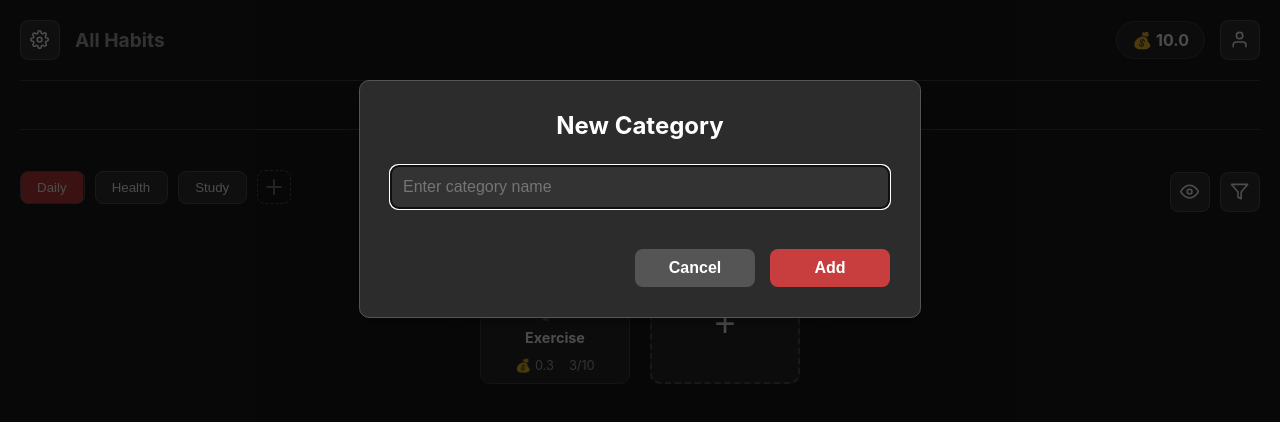
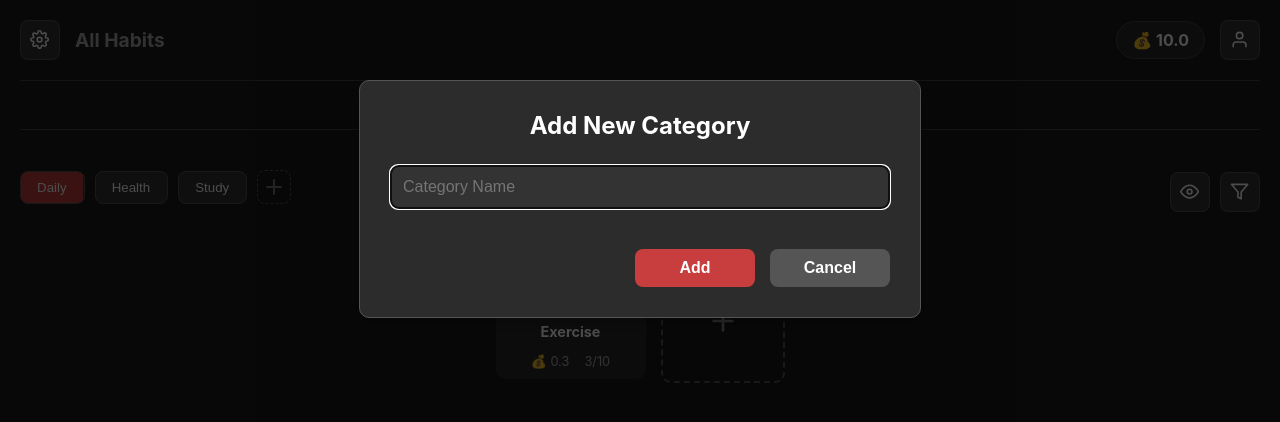
Before and after one commit to sath-vik/htc-ver1, a React (Vite) app: page / in a window 1280 px wide. Both pictures are taken after a click on the button 274 px from the left and 187 px from the top of the page. Shown: the top 422 px of the page. Built offline with nearby package versions, Linux system fonts and the light colour scheme.

Commit message:
add edit, delete for categories

```diff
--- a/src/App.jsx
+++ b/src/App.jsx
@@ -7,67 +7,10 @@ import ConfirmationModal from './components/ConfirmationModal/ConfirmationModal'
 import AddHabitPanel from './components/AddHabitPanel/AddHabitPanel';
 import TodoList from './components/TodoList/TodoList';
 import CalendarView from './components/CalendarView/CalendarView';
-
-const HabitsView = ({ habits, categories, activeCategory, setActiveCategory, onAddCategory, onDeleteCategory, filterType, showCompleted, onToggleShowCompleted, onFilterChange, showFilterMenu, setShowFilterMenu, completeHabit, resetHabit, onAddHabit, onEditHabit, onDeleteHabit }) => {
-  const filteredHabits = habits.filter(habit => {
-    const isCompleted = habit.dailyCompletions >= habit.targetCompletions;
-    if (habit.category !== activeCategory) return false;
-    if (!showCompleted && isCompleted) return false;
-    if (filterType === 'ongoing' && isCompleted) return false;
-    if (filterType === 'completed' && !isCompleted) return false;
-    return true;
-  });
-
-  return (
-    <>
-      <div className="top-bar">
-        <nav className="category-nav">
-          {categories.map(category => (
-            <div key={category} className="nav-button-group">
-              <button onClick={() => setActiveCategory(category)} className={`nav-button ${activeCategory === category ? 'active' : ''}`}>{category}</button>
-              <button onClick={() => onDeleteCategory(category)} className="delete-category-btn">
-                <span className="cross-icon">×</span>
-              </button>
-            </div>
-          ))}
-          <button onClick={onAddCategory} className="icon-button add-category-btn">
-            <FiPlus />
-          </button>
-        </nav>
-
-        <div className="actions-toolbar">
-          <button className="icon-button" onClick={onToggleShowCompleted}>
-            {showCompleted ? <FiEye /> : <FiEyeOff />}
-          </button>
-          <div className="filter-menu">
-            <button className="icon-button" onClick={() => setShowFilterMenu(!showFilterMenu)}><FiFilter /></button>
-            {showFilterMenu && (
-              <div className="filter-options">
-                <div className="filter-option" onClick={() => onFilterChange('all')}>All Habits</div>
-                <div className="filter-option" onClick={() => onFilterChange('ongoing')}>On-going</div>
-                <div className="filter-option" onClick={() => onFilterChange('completed')}>Completed</div>
-              </div>
-            )}
-          </div>
-        </div>
-      </div>
-
-      <div className="main-layout-container">
-        <HabitList
-          habits={filteredHabits}
-          completeHabit={completeHabit}
-          resetHabit={resetHabit}
-          onAddHabitClick={onAddHabit}
-          onEditHabit={onEditHabit}
-          onDeleteHabit={onDeleteHabit}
-        />
-      </div>
-    </>
-  );
-};
+import ContextMenu from './components/ContextMenu/ContextMenu';
 
 function App() {
-  const [activeView, setActiveView] = useState('habits'); // 'habits', 'todo', 'calendar'
+  const [activeView, setActiveView] = useState('habits');
   const [habits, setHabits] = useState([]);
   const [todos, setTodos] = useState([]);
   const [categories, setCategories] = useState(['Daily', 'Health', 'Study']);
@@ -77,11 +20,13 @@ function App() {
   const [isHabitConfirmModalOpen, setIsHabitConfirmModalOpen] = useState(false);
   const [categoryToDelete, setCategoryToDelete] = useState(null);
   const [habitToDelete, setHabitToDelete] = useState(null);
+  const [editingCategory, setEditingCategory] = useState(null);
   const [isAddPanelOpen, setIsAddPanelOpen] = useState(false);
   const [editingHabit, setEditingHabit] = useState(null);
   const [totalCoins, setTotalCoins] = useState(10);
   const [lastIncrement, setLastIncrement] = useState(null);
   const [animationTimer, setAnimationTimer] = useState(null);
+  const [contextMenu, setContextMenu] = useState(null);
 
   const [showCompleted, setShowCompleted] = useState(true);
   const [filterType, setFilterType] = useState('all');
@@ -110,6 +55,31 @@ function App() {
       return () => clearTimeout(timer);
     }
   }, [notification]);
+
+  const handleContextMenu = (event, category) => {
+    event.preventDefault();
+    event.stopPropagation();
+    const rect = event.currentTarget.getBoundingClientRect();
+    setContextMenu({
+      x: rect.left + window.scrollX,
+      y: rect.bottom + window.scrollY + 5,
+      options: [
+        { label: 'Edit name', action: () => handleEditCategory(category) },
+        { label: 'Delete category', action: () => handleDeleteRequest(category) },
+      ],
+    });
+  };
+
+  const closeContextMenu = () => {
+    setContextMenu(null);
+  };
+
+  useEffect(() => {
+    window.addEventListener('click', closeContextMenu);
+    return () => {
+      window.removeEventListener('click', closeContextMenu);
+    };
+  }, []);
 
   const completeHabit = (id) => {
     let coinGained = 0;
@@ -194,14 +164,26 @@ function App() {
     setIsAddPanelOpen(true);
   };
 
-  const addCategory = () => setIsModalOpen(true);
+  const addCategory = () => {
+    setEditingCategory(null);
+    setIsModalOpen(true);
+  }
 
   const handleAddCategory = (newCategory) => {
-    if (newCategory && !categories.includes(newCategory)) {
-      setCategories([...categories, newCategory]);
-      setActiveCategory(newCategory);
+    if (editingCategory) {
+      setCategories(categories.map(c => c === editingCategory ? newCategory : c));
+      setHabits(habits.map(h => h.category === editingCategory ? { ...h, category: newCategory } : h));
+      if (activeCategory === editingCategory) {
+        setActiveCategory(newCategory);
+      }
+    } else {
+      if (newCategory && !categories.includes(newCategory)) {
+        setCategories([...categories, newCategory]);
+        setActiveCategory(newCategory);
+      }
     }
     setIsModalOpen(false);
+    setEditingCategory(null);
   };
 
   const handleDeleteRequest = (category) => {
@@ -229,6 +211,21 @@ function App() {
     setCategoryToDelete(null);
   };
 
+  const handleEditCategory = (category) => {
+    setEditingCategory(category);
+    setIsModalOpen(true);
+  };
+
+  const handleMoveToCategory = (habitId, newCategory) => {
+    const movedHabit = habits.find(h => h.id === habitId);
+    setHabits(habits.map(h => h.id === habitId ? { ...h, category: newCategory } : h));
+    setNotification(`Moved "${movedHabit.text}" to ${newCategory}`);
+  };
+
+  const handleStats = (habit) => {
+    alert(`Showing stats for ${habit.text}`);
+  }
+
   const toggleShowCompleted = () => {
     setShowFilterMenu(false);
     setNotification(showCompleted ? 'Hiding completed habits' : 'Showing completed habits');
@@ -241,41 +238,19 @@ function App() {
     setNotification(`Showing: ${filterTitles[type]}`);
   };
 
-  const renderActiveView = () => {
-    switch (activeView) {
-      case 'todo':
-        return <TodoList todos={todos} setTodos={setTodos} completeTodo={completeTodo} setTotalCoins={setTotalCoins} />;
-      case 'calendar':
-        return <CalendarView />;
-      case 'habits':
-      default:
-        return (
-          <HabitsView
-            habits={habits}
-            categories={categories}
-            activeCategory={activeCategory}
-            setActiveCategory={setActiveCategory}
-            onAddCategory={addCategory}
-            onDeleteCategory={handleDeleteRequest}
-            filterType={filterType}
-            showCompleted={showCompleted}
-            onToggleShowCompleted={toggleShowCompleted}
-            onFilterChange={handleFilterChange}
-            showFilterMenu={showFilterMenu}
-            setShowFilterMenu={setShowFilterMenu}
-            completeHabit={completeHabit}
-            resetHabit={resetHabit}
-            onAddHabit={openAddHabitPanel}
-            onEditHabit={openEditHabitPanel}
-            onDeleteHabit={deleteHabit}
-          />
-        );
-    }
-  };
+  const filteredHabits = habits.filter(habit => {
+    const isCompleted = habit.dailyCompletions >= habit.targetCompletions;
+    if (habit.category !== activeCategory) return false;
+    if (!showCompleted && isCompleted) return false;
+    if (filterType === 'ongoing' && isCompleted) return false;
+    if (filterType === 'completed' && !isCompleted) return false;
+    return true;
+  });
 
   return (
-    <div className="App">
-      {isModalOpen && <CategoryModal onAdd={handleAddCategory} onCancel={() => setIsModalOpen(false)} />}
+    <div className="App" onClick={closeContextMenu}>
+      {notification && <div className="notification">{notification}</div>}
+      {isModalOpen && <CategoryModal onAdd={handleAddCategory} onCancel={() => setIsModalOpen(false)} category={editingCategory} />}
       {isConfirmModalOpen && (
         <ConfirmationModal
           message={`This will also delete all habits in the "${categoryToDelete}" category.`}
@@ -288,6 +263,14 @@ function App() {
           message={`Are you sure you want to delete this habit?`}
           onConfirm={confirmDeleteHabit}
           onCancel={() => setIsHabitConfirmModalOpen(false)}
+        />
+      )}
+      {contextMenu && (
+        <ContextMenu
+          x={contextMenu.x}
+          y={contextMenu.y}
+          options={contextMenu.options}
+          onClose={closeContextMenu}
         />
       )}
       <header className="app-header">
@@ -311,7 +294,61 @@ function App() {
       </div>
 
       <main className="main-content">
-        {renderActiveView()}
+        {activeView === 'habits' && (
+          <>
+            <div className="top-bar">
+              <nav className="category-nav">
+                {categories.map(category => (
+                  <div
+                    key={category}
+                    className="nav-button-group"
+                    onContextMenu={(e) => handleContextMenu(e, category)}
+                  >
+                    <button onClick={() => setActiveCategory(category)} className={`nav-button ${activeCategory === category ? 'active' : ''}`}>{category}</button>
+                    <button onClick={() => handleDeleteRequest(category)} className="delete-category-btn">
+                      <span className="cross-icon">×</span>
+                    </button>
+                  </div>
+                ))}
+                <button onClick={addCategory} className="icon-button add-category-btn">
+                  <FiPlus />
+                </button>
+              </nav>
+
+              <div className="actions-toolbar">
+                <button className="icon-button" onClick={toggleShowCompleted}>
+                  {showCompleted ? <FiEye /> : <FiEyeOff />}
+                </button>
+                <div className="filter-menu">
+                  <button className="icon-button" onClick={() => setShowFilterMenu(!showFilterMenu)}><FiFilter /></button>
+                  {showFilterMenu && (
+                    <div className="filter-options">
+                      <div className="filter-option" onClick={() => handleFilterChange('all')}>All Habits</div>
+                      <div className="filter-option" onClick={() => handleFilterChange('ongoing')}>On-going</div>
+                      <div className="filter-option" onClick={() => handleFilterChange('completed')}>Completed</div>
+                    </div>
+                  )}
+                </div>
+              </div>
+            </div>
+
+            <div className="main-layout-container">
+              <HabitList
+                habits={filteredHabits}
+                categories={categories.filter(c => c !== activeCategory)}
+                completeHabit={completeHabit}
+                resetHabit={resetHabit}
+                onAddHabitClick={openAddHabitPanel}
+                onEditHabit={openEditHabitPanel}
+                onDeleteHabit={deleteHabit}
+                onMoveToCategory={handleMoveToCategory}
+                onStats={handleStats}
+              />
+            </div>
+          </>
+        )}
+        {activeView === 'todo' && <TodoList todos={todos} setTodos={setTodos} completeTodo={completeTodo} setTotalCoins={setTotalCoins} />}
+        {activeView === 'calendar' && <CalendarView />}
         {isAddPanelOpen && activeView === 'habits' && (
           <div className="add-habit-panel-section">
             <AddHabitPanel
--- a/src/components/CategoryModal/CategoryModal.jsx
+++ b/src/components/CategoryModal/CategoryModal.jsx
@@ -1,30 +1,53 @@
-import React, { useState } from 'react';
+import React, { useState, useEffect } from 'react';
 import './CategoryModal.css';
 
-const CategoryModal = ({ onAdd, onCancel }) => {
+const CategoryModal = ({ onAdd, onCancel, category }) => {
   const [categoryName, setCategoryName] = useState('');
 
-  const handleAdd = () => {
-    if (categoryName.trim() !== '') {
-      onAdd(categoryName);
+  useEffect(() => {
+    if (category) {
+      setCategoryName(category);
+    }
+  }, [category]);
+
+  const handleSubmit = (e) => {
+    e.preventDefault();
+    if (categoryName.trim()) {
+      onAdd(categoryName.trim());
     }
   };
 
+  useEffect(() => {
+    const handleKeyDown = (e) => {
+      if (e.key === 'Escape') {
+        onCancel();
+      }
+    };
+
+    document.addEventListener('keydown', handleKeyDown);
+    return () => {
+      document.removeEventListener('keydown', handleKeyDown);
+    };
+  }, [onCancel]);
+
   return (
-    <div className="modal-backdrop">
-      <div className="modal-content">
-        <h2>New Category</h2>
+    <div className="modal-backdrop" onClick={onCancel}>
+      <div className="modal-content" onClick={(e) => e.stopPropagation()}>
+        <h2>{category ? 'Edit Category' : 'Add New Category'}</h2>
+        <form onSubmit={handleSubmit}>
           <input
             type="text"
             value={categoryName}
             onChange={(e) => setCategoryName(e.target.value)}
-          placeholder="Enter category name"
+            placeholder="Category Name"
+            className="category-input"
             autoFocus
           />
           <div className="modal-actions">
-          <button onClick={onCancel} className="cancel-btn">Cancel</button>
-          <button onClick={handleAdd} className="add-btn">Add</button>
+            <button type="submit" className="add-btn">{category ? 'Save' : 'Add'}</button>
+            <button type="button" onClick={onCancel} className="cancel-btn">Cancel</button>
           </div>
+        </form>
       </div>
     </div>
   );
--- /dev/null
+++ b/src/components/ContextMenu/ContextMenu.css
@@ -0,0 +1,25 @@
+.context-menu {
+  position: absolute;
+  background-color: #2a2a2a;
+  border: 1px solid #444;
+  border-radius: 5px;
+  padding: 5px 0;
+  z-index: 1000;
+  box-shadow: 0 2px 10px rgba(0, 0, 0, 0.5);
+}
+
+.context-menu ul {
+  list-style: none;
+  padding: 0;
+  margin: 0;
+}
+
+.context-menu li {
+  padding: 8px 15px;
+  cursor: pointer;
+  color: #fff;
+}
+
+.context-menu li:hover {
+  background-color: #3a3a3a;
+}
--- /dev/null
+++ b/src/components/ContextMenu/ContextMenu.jsx
@@ -0,0 +1,37 @@
+import React, { useEffect, useRef } from 'react';
+import './ContextMenu.css';
+
+const ContextMenu = ({ x, y, options, onClose }) => {
+  const menuRef = useRef(null);
+
+  useEffect(() => {
+    const handleClickOutside = (event) => {
+      if (menuRef.current && !menuRef.current.contains(event.target)) {
+        onClose();
+      }
+    };
+
+    document.addEventListener('mousedown', handleClickOutside);
+    return () => {
+      document.removeEventListener('mousedown', handleClickOutside);
+    };
+  }, [onClose]);
+
+  return (
+    <div
+      ref={menuRef}
+      className="context-menu"
+      style={{ top: y, left: x }}
+    >
+      <ul>
+        {options.map((option, index) => (
+          <li key={index} onClick={() => { option.action(); onClose(); }}>
+            {option.label}
+          </li>
+        ))}
+      </ul>
+    </div>
+  );
+};
+
+export default ContextMenu;
--- a/src/components/Habit/Habit.css
+++ b/src/components/Habit/Habit.css
@@ -8,7 +8,6 @@
     flex-direction: column;
     justify-content: space-between;
     cursor: pointer;
-    border: 1px solid #444;
     position: relative;
     overflow: hidden;
     transition: opacity 0.4s ease, transform 0.4s ease;
--- a/src/components/HabitList/HabitList.css
+++ b/src/components/HabitList/HabitList.css
@@ -1,34 +1,29 @@
-.habit-list-container {
-  /* The 100% width was causing the overflow. Removing it allows the container to be flexible. */
+.habit-list {
+    display: flex;
+    flex-wrap: wrap;
+    gap: 15px;
+    padding: 15px;
+    justify-content: flex-start;
 }
 
-.habits {
-  display: flex;
-  flex-wrap: wrap;
-  gap: 20px; /* Space between habit items */
-  justify-content: flex-start; /* Align habits to the start */
-  padding: 20px;
-  border-radius: 10px;
-  background-color: #1a1a1a;
-  box-shadow: 0 4px 8px rgba(0,0,0,0.1);
+.add-habit-placeholder {
+    display: flex;
+    align-items: center;
+    justify-content: center;
+    width: 120px;
+    height: 120px;
+    border: 2px dashed #555;
+    border-radius: 10px;
+    cursor: pointer;
+    transition: background-color 0.3s, border-color 0.3s;
 }
 
-.add-habit-btn {
-  width: 150px;
-  height: 120px; /* Matched to habit-item height */
-  background-color: #2a2a2a;
-  border: 2px dashed #555;
-  border-radius: 10px; /* Matched to habit-item radius */
-  color: #fff;
-  font-size: 36px; /* Reduced font size */
-  cursor: pointer;
-  display: flex;
-  align-items: center;
-  justify-content: center;
-  transition: background-color 0.3s, border-color 0.3s;
+.add-habit-placeholder:hover {
+    background-color: #333;
+    border-color: #777;
 }
 
-.add-habit-btn:hover {
-  background-color: #333;
-  border-color: #777;
+.add-icon {
+    font-size: 2rem;
+    color: #888;
 }
--- a/src/components/HabitList/HabitList.jsx
+++ b/src/components/HabitList/HabitList.jsx
@@ -1,29 +1,26 @@
 import React from 'react';
+import { FiPlus } from 'react-icons/fi';
 import Habit from '../Habit/Habit';
 import './HabitList.css';
 
-const HabitList = ({ habits, completeHabit, resetHabit, onAddHabitClick, onEditHabit, onDeleteHabit }) => {
-  // Sort habits so that incomplete ones are first
-  const sortedHabits = [...habits].sort((a, b) => {
-    const aCompleted = a.dailyCompletions >= a.targetCompletions;
-    const bCompleted = b.dailyCompletions >= b.targetCompletions;
-    return aCompleted - bCompleted;
-  });
-
+const HabitList = ({ habits, categories, completeHabit, resetHabit, onAddHabitClick, onEditHabit, onDeleteHabit, onMoveToCategory, onStats }) => {
     return (
-    <div className="habit-list-container">
-      <div className="habits">
-        {sortedHabits.map(habit => (
+        <div className="habit-list">
+            {habits.map(habit => (
                 <Habit
                     key={habit.id}
                     habit={habit}
+                    categories={categories}
                     completeHabit={completeHabit}
                     resetHabit={resetHabit}
                     onEdit={onEditHabit}
                     onDelete={onDeleteHabit}
+                    onMoveToCategory={onMoveToCategory}
+                    onStats={onStats}
                 />
             ))}
-        <button onClick={onAddHabitClick} className="add-habit-btn">+</button>
+            <div className="add-habit-placeholder" onClick={onAddHabitClick}>
+                <FiPlus className="add-icon" />
             </div>
         </div>
     );
```
Also changed, not shown: src/components/AddHabitPanel/AddHabitPanel.jsx (+6 -6 lines), src/components/Habit/Habit.jsx (line endings or trailing spaces). Lines whose indentation alone changed are shown as unchanged.
